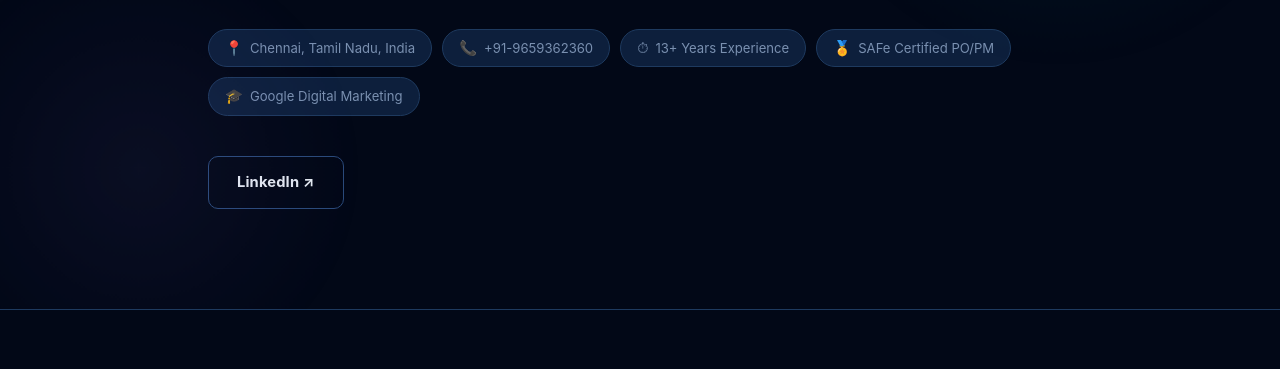
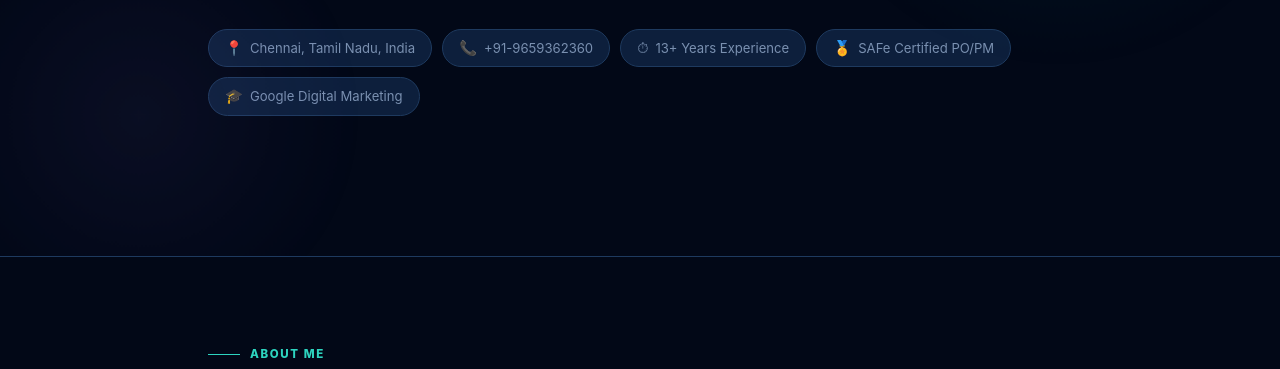
Before and after one commit to naren1056-cyber/Naren_Portfolio, a plain HTML site: page index.html in a window 1280 px wide. Shown: the part 404-773 px from the top of the page. Drawn offline with Linux system fonts and the light colour scheme.

Commit message:
Add files via upload

```diff
--- a/index.html
+++ b/index.html
@@ -36,9 +36,7 @@
       <div class="hero-pill"><span class="icon">🏅</span><span>SAFe Certified PO/PM</span></div>
       <div class="hero-pill"><span class="icon">🎓</span><span>Google Digital Marketing</span></div>
     </div>
-    <div class="hero-actions">
-      <a class="btn btn-outline" href="https://www.linkedin.com/in/narendran-selvam-846b59167" target="_blank" rel="noopener">LinkedIn ↗</a>
-    </div>
+
   </div>
 </section>
 
```
